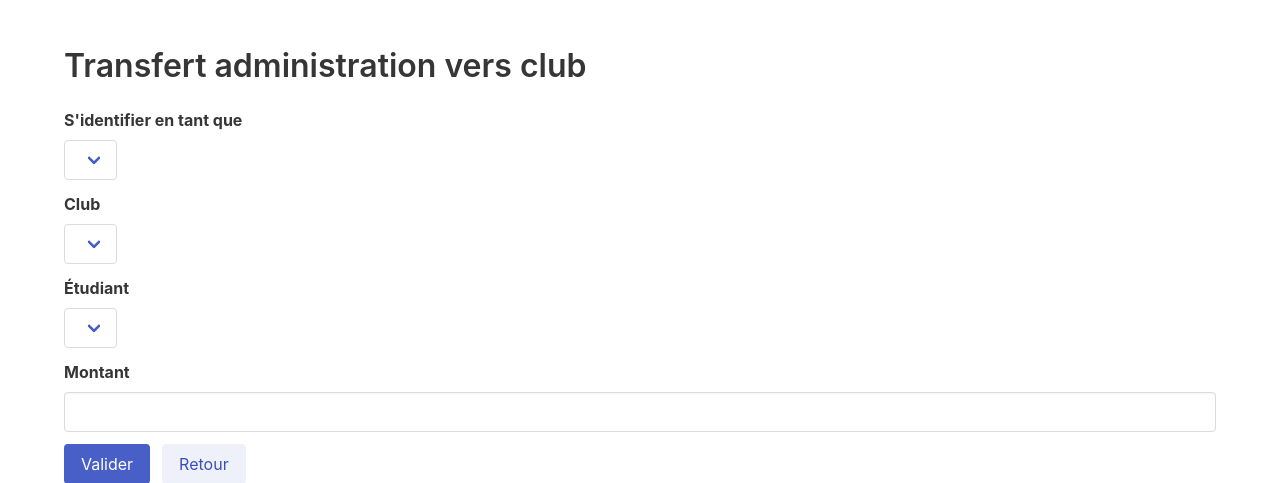
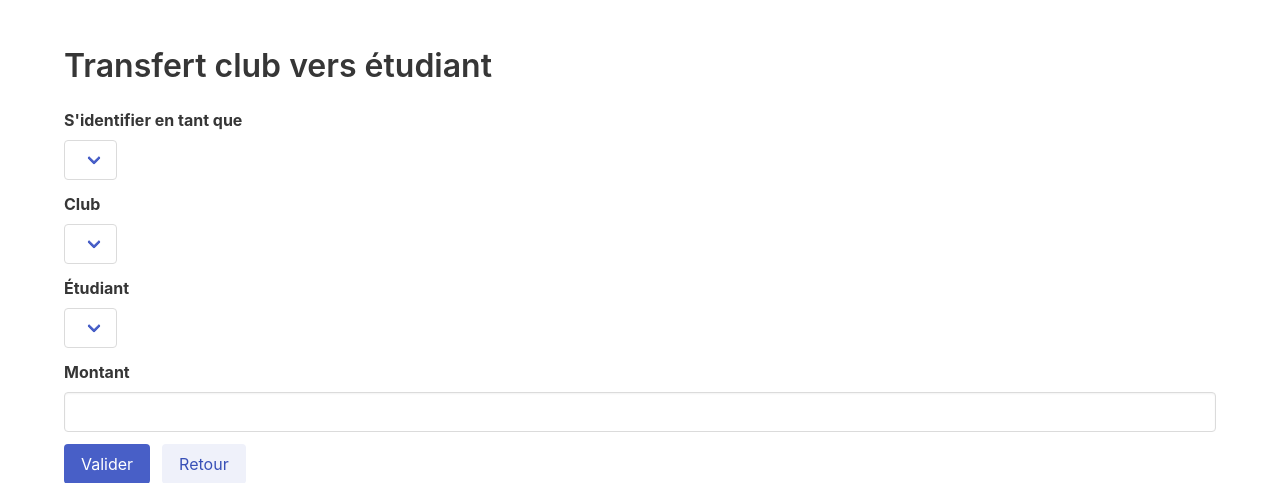
Before and after one commit to PinkAstrid/cipacoin_blockchain, a Flask app: template app/templates/views/actions/transfer/club_to_student.html in a window 1280 px wide. Shown: the part 52-535 px from the top of the page. Run offline with Flask 2, Linux system fonts and the light colour scheme; the template is opened without the code that fills it: values that come from a table or form of the project are taken from there, others are empty; parts of the project's set-up code (start-up, migrations or seed data) failed here and were passed over.

Commit message:
correction titre page

```diff
--- a/app/templates/views/actions/transfer/club_to_student.html
+++ b/app/templates/views/actions/transfer/club_to_student.html
@@ -1,11 +1,11 @@
 {% extends "templates/generic_form.html" %}
 
 {% block headline %}
-    Transfert administration vers club
+Transfert club vers étudiant
 {% endblock %}
 
 {% block fields %}
-    {{ forms.select(form.club) }}
-    {{ forms.select(form.student) }}
-    {{ forms.input(form.amount) }}
+{{ forms.select(form.club) }}
+{{ forms.select(form.student) }}
+{{ forms.input(form.amount) }}
 {% endblock %}
```
